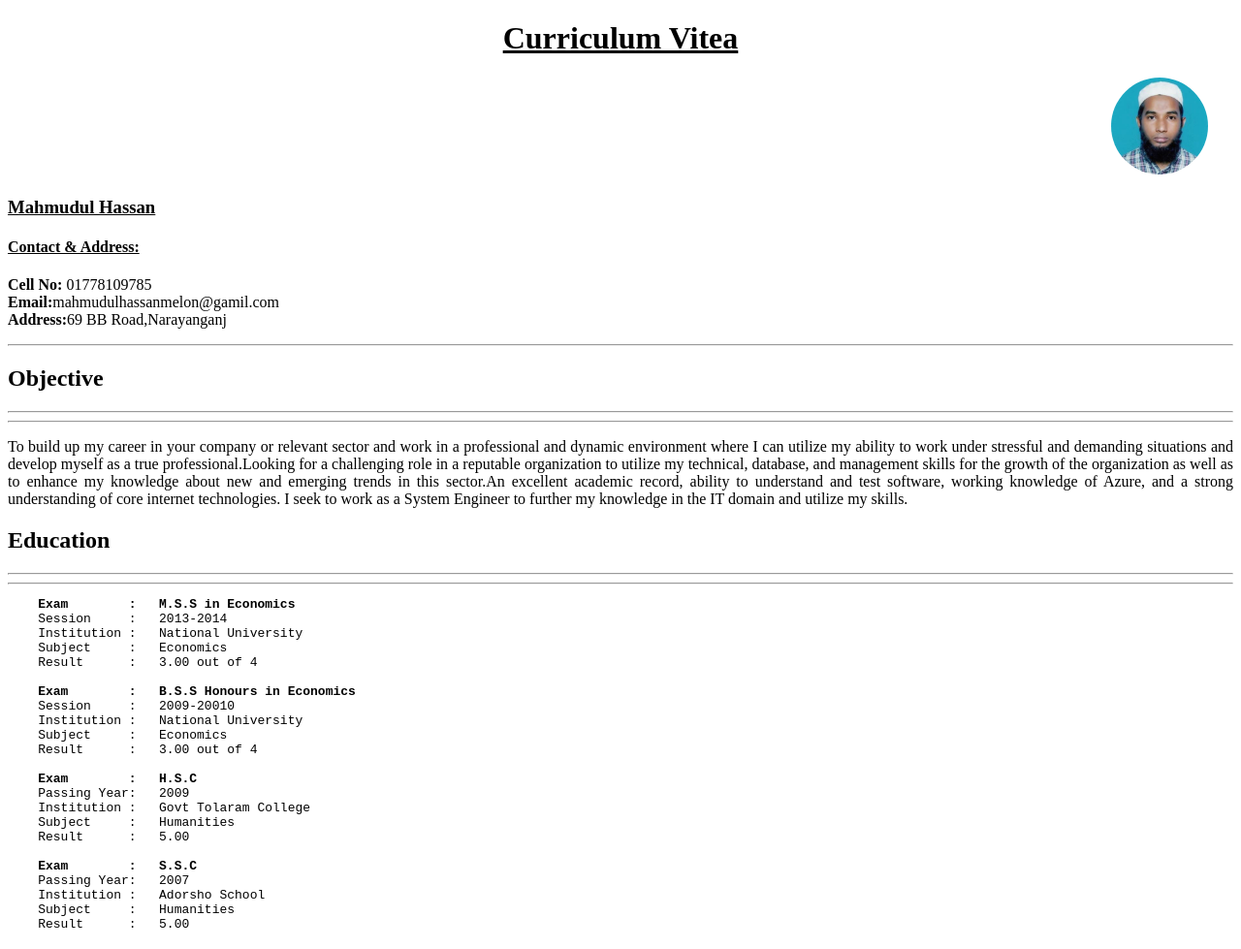
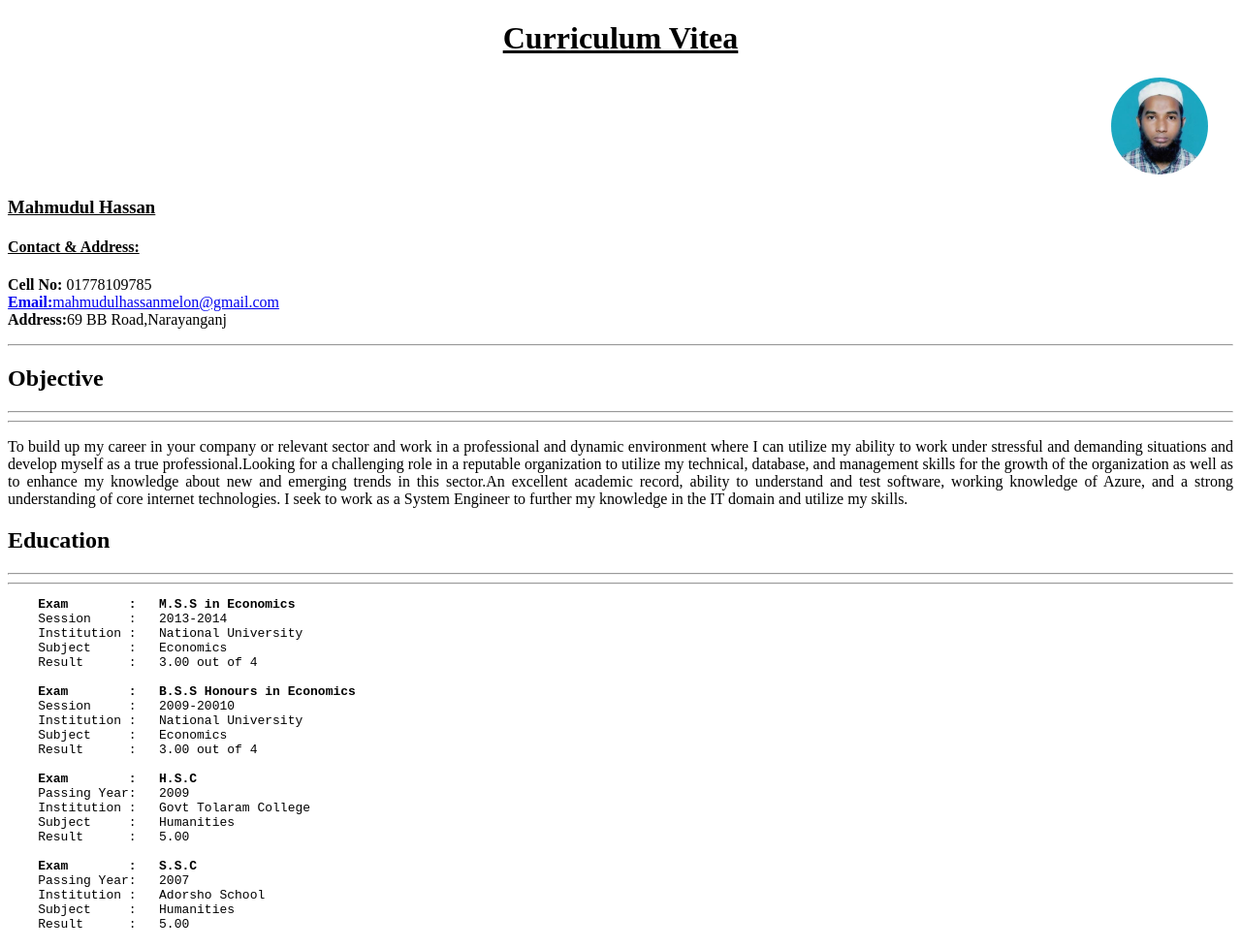
Before and after one commit to mahmudul-hassan-melon/resum, a plain HTML site: page index.html in a window 1280 px wide. Shown: the top 979 px of the page at 97% size. Drawn offline with Linux system fonts and the light colour scheme.

Commit message:
first commit

```diff
--- a/index.html
+++ b/index.html
@@ -14,7 +14,7 @@
     <h4><u>Contact & Address:</u></h4>
     <p>
         <strong>Cell No: </strong>01778109785 <br>
-        <strong>Email:</strong>mahmudulhassanmelon@gamil.com <br>
+       <a href="mailto:https://mail.google.com/mail/u/0/#inbox"> <strong>Email:</strong>mahmudulhassanmelon@gmail.com</a> <br>
         <Strong> Address:</Strong>69 BB Road,Narayanganj<br>
     </p>
     <hr/>
```
